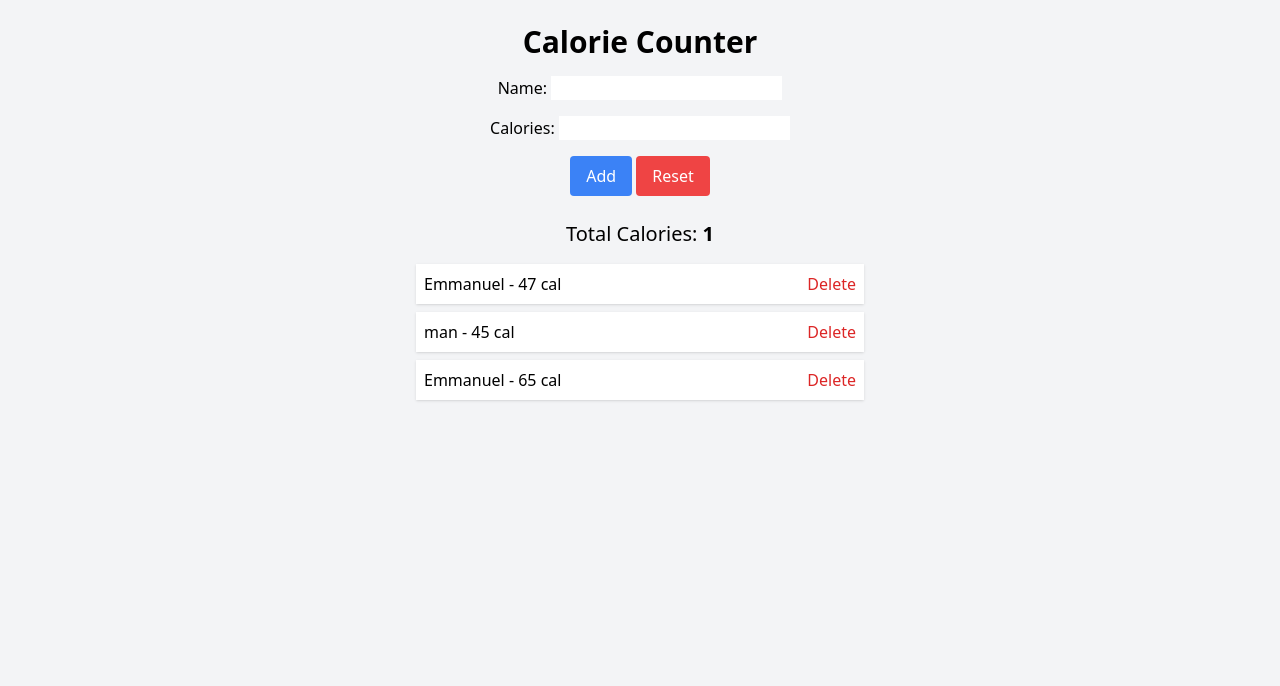
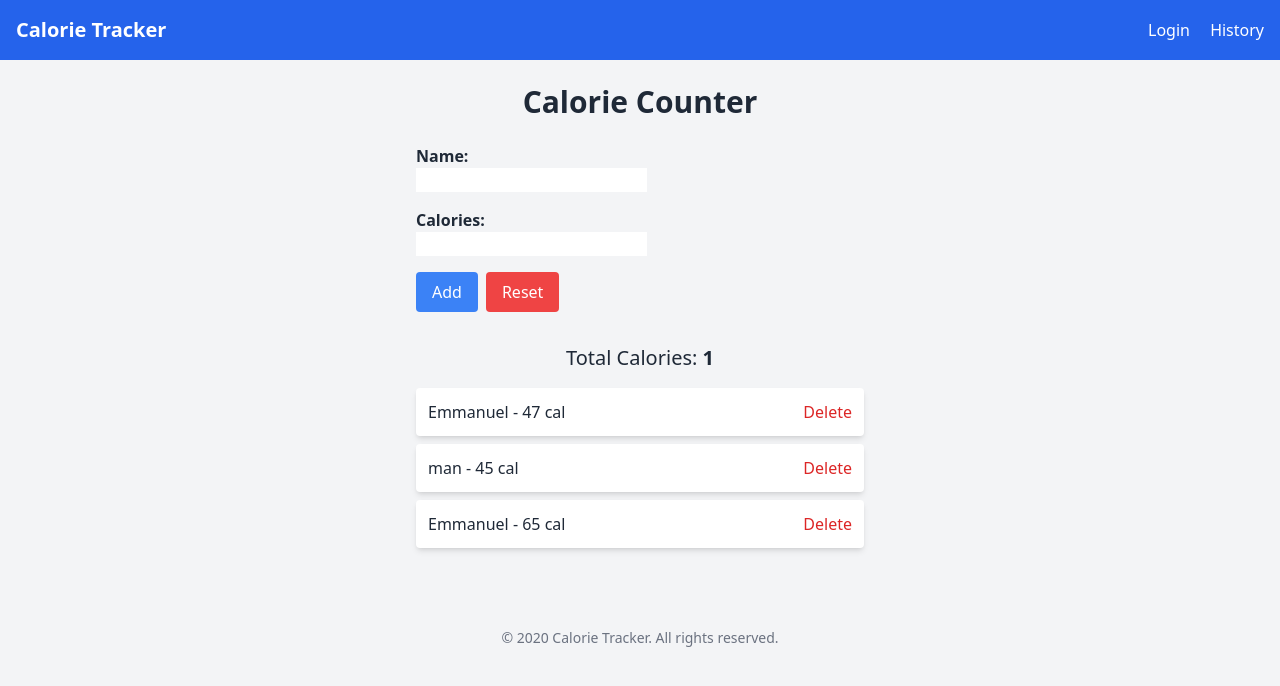
Before and after one commit to Manu-722/calorie_counter, a Django app: template counter/templates/index.html in a window 1280 px wide. Shown: the top 686 px of the page. Run offline with Django 5.2, Linux system fonts and the light colour scheme; data comes from the database, SQL or seed files in the repository; both versions use the stored data as it was after the commit; the template is opened without the code that fills it: values that come from a table or form of the project are taken from there, most other values are stand-ins (such as "Sample title", 1, 10 or a date in 2020); some libraries are stand-ins or nearby versions.

Commit message:
added a history page

```diff
--- a/calorie_counter/urls.py
+++ b/calorie_counter/urls.py
@@ -16,8 +16,15 @@ Including another URLconf
 """
 from django.contrib import admin
 from django.urls import path, include
+from django.contrib.auth import views as auth_views
+
 
 urlpatterns = [
     path('admin/', admin.site.urls),
     path('', include('counter.urls')),
+    path('accounts/login/', auth_views.LoginView.as_view(template_name='login.html'), name='login'),
+
+    path('logout/', auth_views.LogoutView.as_view(next_page='index'), name='logout'),
+
+
 ]
--- /dev/null
+++ b/counter/templates/history.html
@@ -0,0 +1,6 @@
+{% extends 'base.html' %}
+{% block title %}History{% endblock %}
+{% block content %}
+  <h1 class="text-2xl font-bold mb-4 text-center">Calorie History</h1>
+  <p class="text-center text-gray-600">History view coming soon.</p>
+{% endblock %}
--- a/counter/templates/index.html
+++ b/counter/templates/index.html
@@ -1,29 +1,47 @@
-<!DOCTYPE html>
-<html lang="en">
-<head>
-    <meta charset="UTF-8">
-    <title>Calorie Counter</title>
-    <script src="https://cdn.tailwindcss.com"></script>
-</head>
-<body class="bg-gray-100 text-center p-6">
-    <h1 class="text-3xl font-bold mb-4">Calorie Counter</h1>
+{% extends 'base.html' %}
+{% block title %}Calorie Tracker{% endblock %}
 
-    <form method="POST" class="space-y-4">
-        {% csrf_token %}
-        {{ form.as_p }}
-        <button type="submit" name="add" class="bg-blue-500 text-white px-4 py-2 rounded">Add</button>
-        <button type="submit" name="reset" class="bg-red-500 text-white px-4 py-2 rounded">Reset</button>
-    </form>
+{% block content %}
+<h1 class="text-3xl font-bold text-center mb-6">Calorie Counter</h1>
 
-    <h2 class="text-xl mt-6">Total Calories: <strong>{{ total_calories }}</strong></h2>
+{% if form.errors %}
+    <ul class="text-red-500 text-sm mb-4">
+        {% for field in form %}
+            {% for error in field.errors %}
+                <li>{{ field.label }}: {{ error }}</li>
+            {% endfor %}
+        {% endfor %}
+    </ul>
+{% endif %}
 
-    <ul class="mt-4">
+<form method="POST" class="space-y-4 max-w-md mx-auto">
+    {% csrf_token %}
+    <div class="text-left">
+        <label for="id_name" class="block font-semibold">Name:</label>
+        {{ form.name }}
+    </div>
+    <div class="text-left">
+        <label for="id_calories" class="block font-semibold">Calories:</label>
+        {{ form.calories }}
+    </div>
+    <div class="flex gap-2">
+        <button type="submit" name="add" class="bg-blue-500 hover:bg-blue-600 text-white px-4 py-2 rounded">Add</button>
+        <button type="submit" name="reset" class="bg-red-500 hover:bg-red-600 text-white px-4 py-2 rounded">Reset</button>
+    </div>
+</form>
+
+<h2 class="text-xl font-medium text-center mt-8">Total Calories: <strong>{{ total_calories }}</strong></h2>
+
+{% if foods %}
+    <ul class="mt-4 max-w-md mx-auto">
         {% for item in foods %}
-            <li class="flex justify-between items-center max-w-md mx-auto bg-white shadow p-2 my-2">
-                {{ item.name }} - {{ item.calories }} cal
-                <a href="{% url 'delete_item' item.id %}" class="text-red-600">Delete</a>
+            <li class="flex justify-between items-center bg-white shadow-md rounded p-3 my-2">
+                <span>{{ item.name }} - {{ item.calories }} cal</span>
+                <a href="{% url 'delete_item' item.id %}" class="text-red-600 hover:underline">Delete</a>
             </li>
         {% endfor %}
     </ul>
-</body>
-</html>
+{% else %}
+    <p class="text-gray-500 text-center mt-4">No food items added yet.</p>
+{% endif %}
+{% endblock %}
--- a/counter/urls.py
+++ b/counter/urls.py
@@ -4,4 +4,5 @@ from . import views
 urlpatterns = [
     path('', views.index, name='index'),
     path('delete/<int:id>/', views.delete_item, name='delete_item'),
+    path('history/', views.history, name='history'),
 ]
```
Also changed, not shown: calorie_counter/settings.py (+16 -15 lines), counter/views.py (+7 -0 lines), db.sqlite3.
